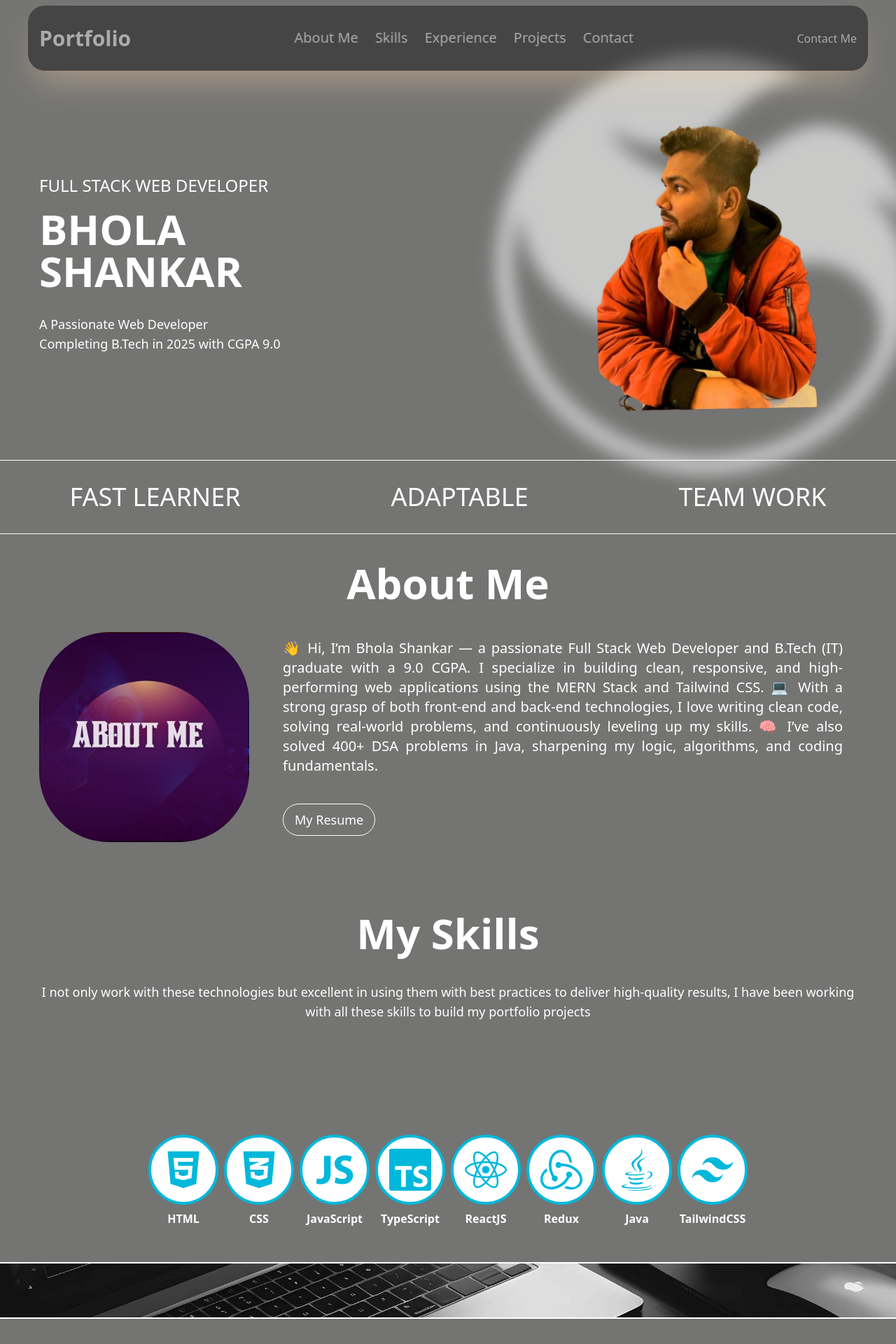
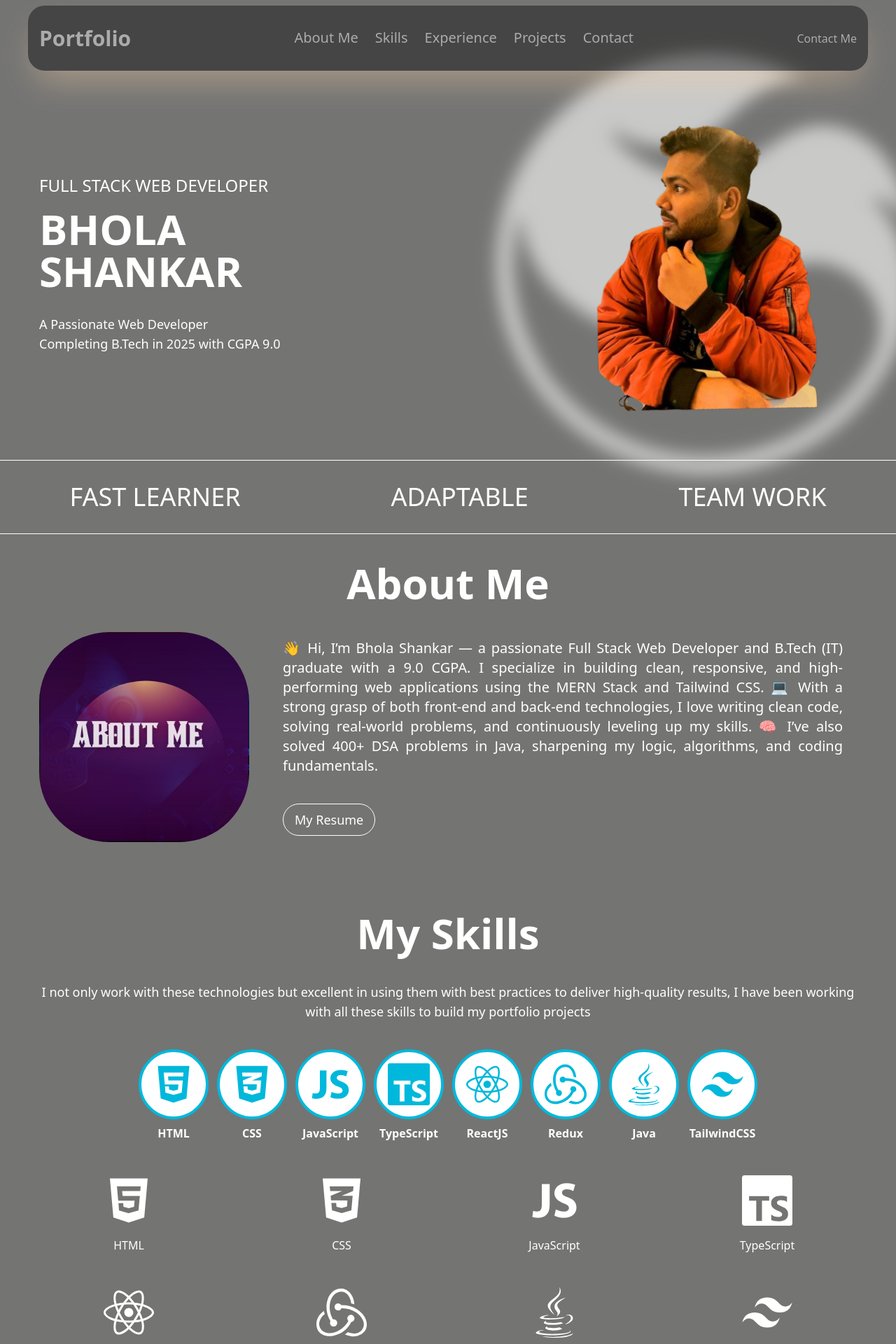
Before and after one commit to DilipBsr/myPorfolio, a React (Vite) app: page / in a window 1280 px wide. Shown: the top 1920 px of the page at 70% size. Built offline with nearby package versions, Linux system fonts and the light colour scheme.

Commit message:
Navbar and skill updated

```diff
--- a/src/App.jsx
+++ b/src/App.jsx
@@ -9,11 +9,17 @@ import ProjectsMain from "./components/projectsSection/ProjectsMain";
 import SkillsMain from "./components/skillsSection/SkillsMain";
 import SubSkills from "./components/skillsSection/SubSkills";
 import SubHeroMain from "./components/subHeroSection/SubHeroMain";
+import { useSelector } from "react-redux";
+
 
 function App() {
+  const menuOpen = useSelector((state) => state.menu.menuOpen);
+
+
   return (
     <main className="font-body text-white relative overflow-hidden">
       <NavbarMain />
+      <div className={`${menuOpen?"opacity-5":""}`}>
       <HeroMain />
       <HeroGradient />
       <SubHeroMain />
@@ -23,6 +29,7 @@ function App() {
       <CertificateMain/>
       <ProjectsMain />
       <ContactMeMain />
+      </div>
       <FooterMain />
     </main>
   );
--- a/src/components/navbar/NavbarLinks.jsx
+++ b/src/components/navbar/NavbarLinks.jsx
@@ -10,7 +10,7 @@ const links = [
 
 const NavbarLinks = () => {
   return (
-    <ul className="flex lg:flex-row flex-col gap-6 text-white font-body lg:relative absolute top-[120%] text-center left-[50%] -translate-x-[50%] lg:text-md text-xl bg-cyan/30 backdrop-blur-lg bg-black w-full py-4 ">
+    <ul className="flex lg:flex-row flex-col gap-6 text-white font-body lg:relative absolute top-[120%] text-center left-[50%] -translate-x-[50%] lg:text-md text-xl bg-cyan/30 bg-black w-full py-4">
       {links.map((link, index) => {
         return (
           <li key={index} className="group">
--- a/src/components/skillsSection/AllSkills.jsx
+++ b/src/components/skillsSection/AllSkills.jsx
@@ -48,7 +48,7 @@ const skills = [
 const AllSkills = () => {
   return (
     <div>
-      <div className="flex items-center justify-center relative gap-2 max-w-[1200px] mx-auto ">
+      <div className="flex items-center justify-center relative flex-wrap gap-3 max-w-[1200px] mx-auto ">
         {skills.map((item, index) => {
           return (
             <motion.div
--- a/src/components/skillsSection/SkillsMain.jsx
+++ b/src/components/skillsSection/SkillsMain.jsx
@@ -16,10 +16,10 @@ const SkillsMain = () => {
         >
           <SkillsText />
         </motion.div>
-        <div className="bottom-[50px] absolute left-[50%] -translate-x-[50%] sm:hidden lg:block">
+        <div className="mt-10 flex justify-center left-[50%]-translate-x-[50%] ">
           <AllSkills />
         </div>
-        <div className="sm:block lg:hidden">
+        <div className="hidden lg:block">
           <AllSkillsSM />
         </div>
       </div>
```
